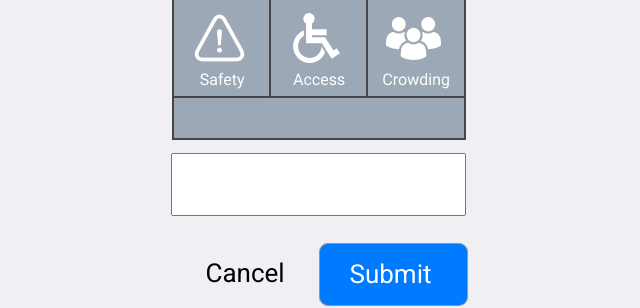
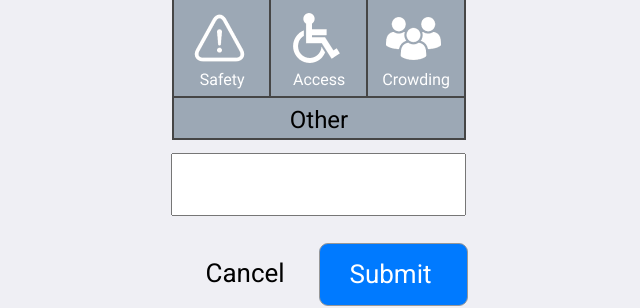
Before and after one commit to andreanthony/andreanthony.github.io, a Jekyll site: the page train-issue.html, which Jekyll copies as it is, in a window 1280 px wide. Shown: the part 703-1011 px from the top of the page, without its empty margins (320-960 px from the left). Built offline with Jekyll 4.4.1, drawn with Linux system fonts in a browser that asks for light colours.

Commit message:
Update train-issue.html

```diff
--- a/train-issue.html
+++ b/train-issue.html
@@ -47,7 +47,7 @@ window.onclick = function(event) {
  <div class="issue-type">
    <img src="/issue-type.png" alt="issue-type-0" style="">
    <img alt="issue-type-copy" src="/issue-type copy 3.png" style="margin-top: -2px;">
-   <div id="rectangle-gray"></div>
+   <div id="rectangle-gray"><p style="margin-top: 8px; margin-bottom: 8px;">Other</p></div>
    <input class="form-control" style="height: 63px;width: 295px;top: 375px;padding-top: 1px;margin-top: 55px;">
  </div>
  <div id="issue-type-copy"><img src="/issue-type copy.png" alt="issue-type-copy"></div>
```
